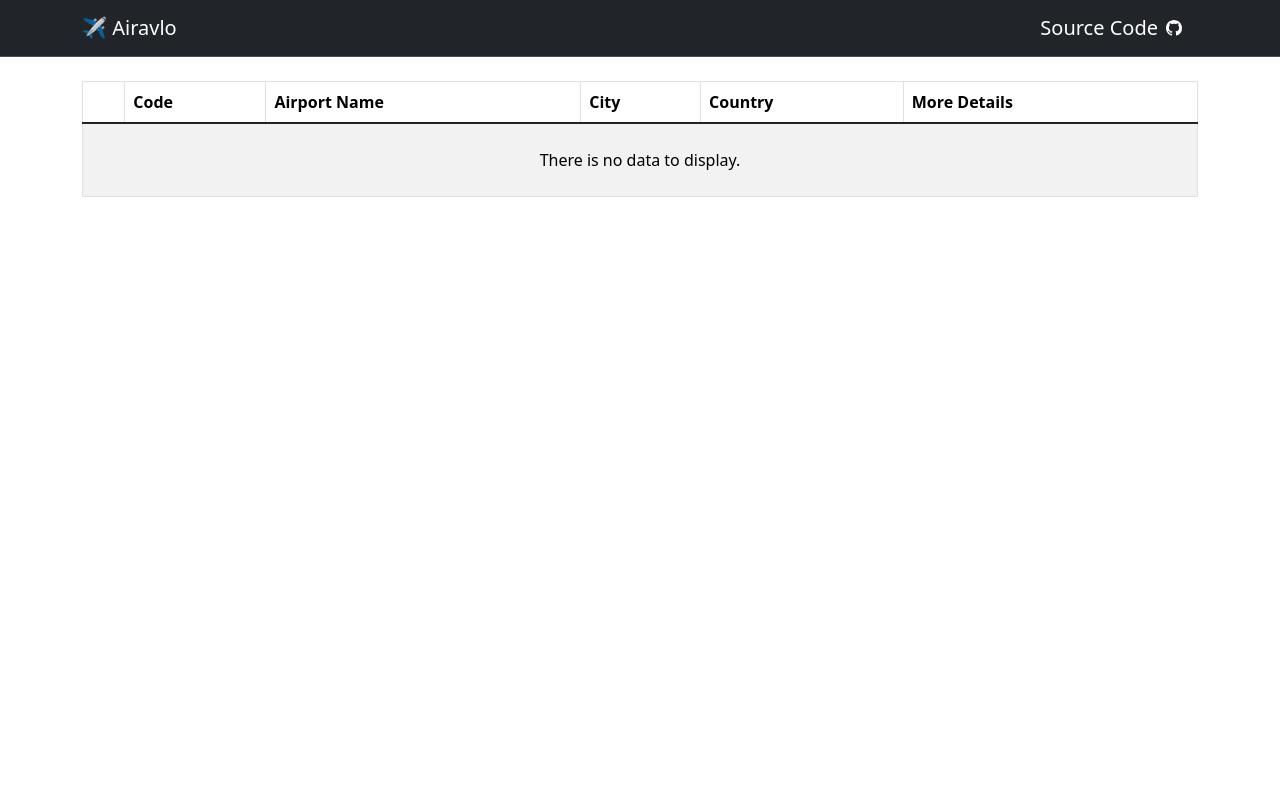
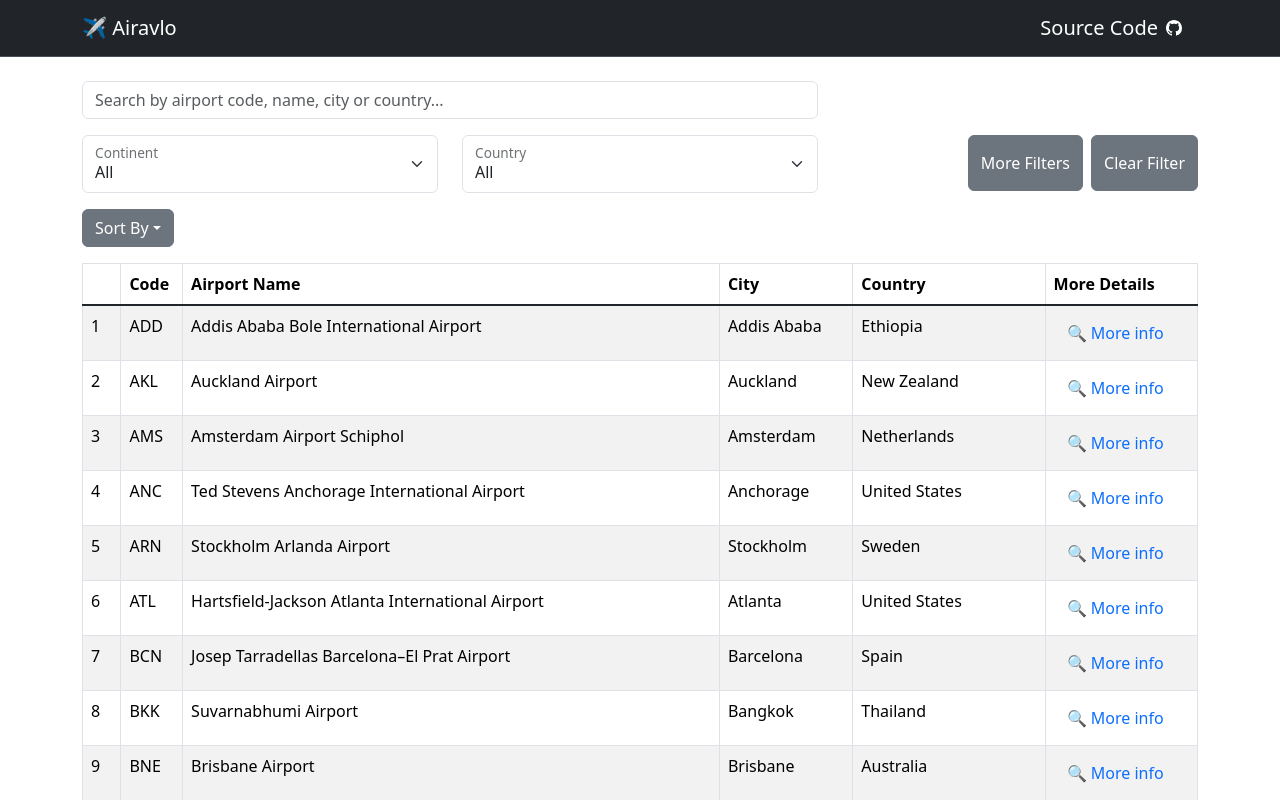
Before and after one commit to aesavas/airavlo-react, a React (Vite) app: page / in a window 1280 px wide. Shown: the top 800 px of the page. Built offline with nearby package versions, Linux system fonts and the light colour scheme.

Commit message:
feat: everything moved into homepage

```diff
--- a/src/pages/HomePage.tsx
+++ b/src/pages/HomePage.tsx
@@ -1,17 +1,53 @@
 
 
-import DataTable from "../components/DataTable";
-import NavBar from "../components/NavBar";
+import DataFilters from "@/components/DataFilters";
+import DataTable from "@/components/DataTable";
+import NavBar from "@/components/NavBar";
+import SearchBar from "@/components/SearchBar";
+import SortingDropdown from "@/components/SortingDropdown";
+import airportsInfo from "@/data/airports-info.json";
+import type { IAirport, IFilters, ISortOption } from "@/types";
+import { getProcessedAirports } from "@/utils/dataOperations";
+import { useMemo, useState } from "react";
 
 function HomePage() {
+  const [searchQuery, setSearchQuery] = useState("")
+
+  const [activeSort, setActiveSort] = useState<ISortOption>({
+    id: 1,
+    menuText: "Code (A-Z)",
+    column: "code",
+    direction: "asc"
+  })
+
+  const [filters, setFilters] = useState<IFilters>({
+    continent: "All",
+    country: "All",
+    passengerVolume: "All",
+    type: "All"
+  });
+
+  const [airports] = useState<IAirport[]>(Object.values(airportsInfo))
+
+  const processedAirports = useMemo(
+    () => getProcessedAirports(airports, filters, searchQuery, activeSort),
+    [airports, filters, searchQuery, activeSort]
+  );
+
   return(
     <>
       <header>
         <NavBar />
       </header>
       <main className="container mt-4">
-        <DataTable />
+        <SearchBar searchQuery={searchQuery} setSearchQuery={setSearchQuery} />
+        <DataFilters filters={filters} setFilters={setFilters} />
+        <SortingDropdown activeSort={activeSort} setActiveSort={setActiveSort} />
+        <DataTable airports={processedAirports} />
       </main>
+      <footer className="container mt-4 text-center">
+        <p>© 2025 Airavlo. Made with <a href="https://react.dev/" target="_blank" rel="noopener noreferrer">React</a> by Ali Emre Savas.</p>
+      </footer>
     </>
   )
 }
```
